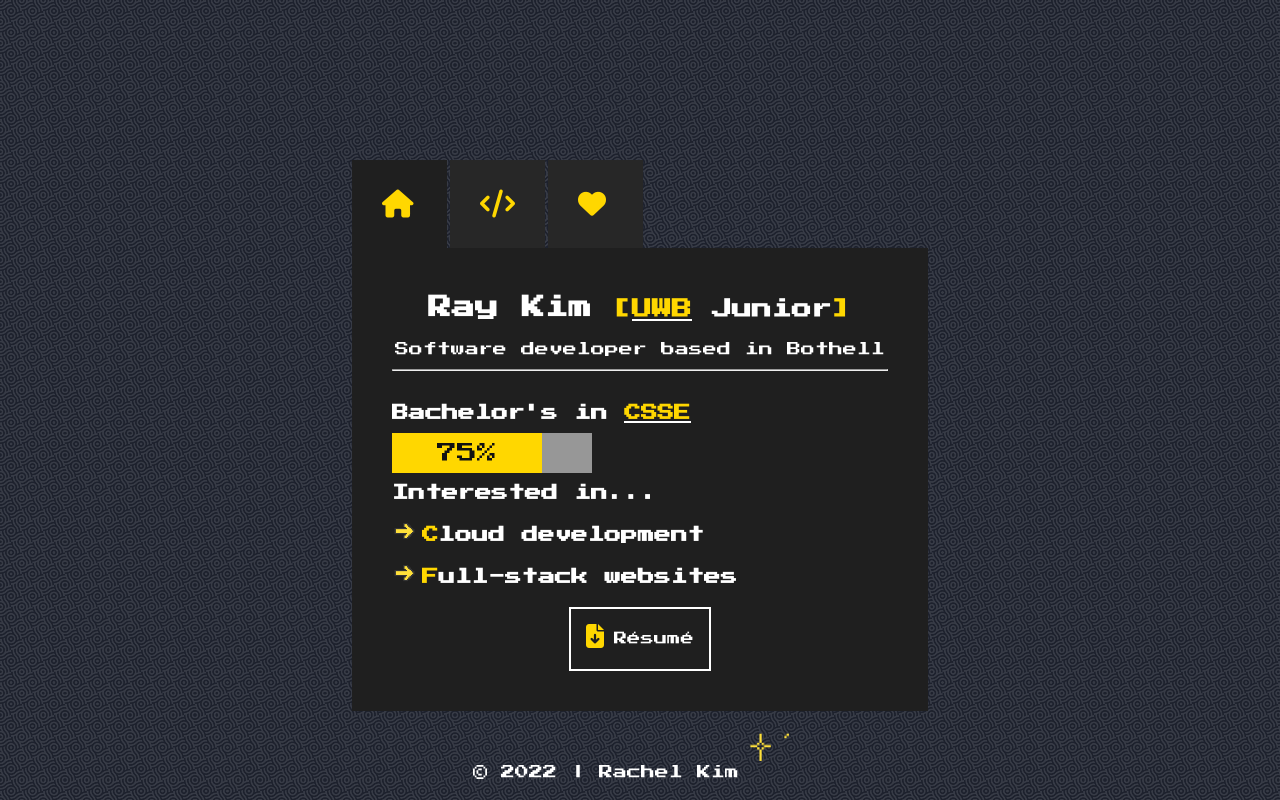
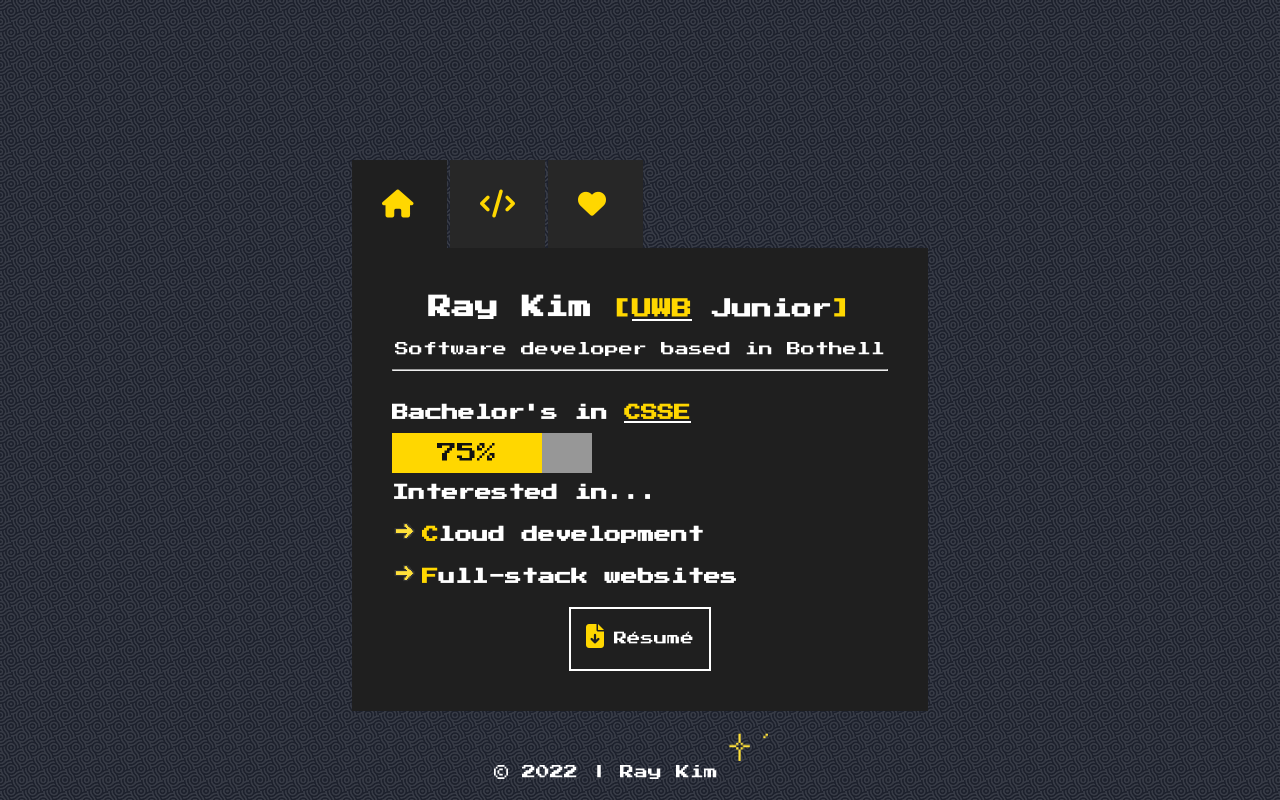
Before and after one commit to GoldenKimchee/GoldenKimchee.github.io, a plain HTML site: page index.html in a window 1280 px wide. Drawn offline with Linux system fonts and the light colour scheme.

Commit message:
update 4/20/2022

```diff
--- a/index.html
+++ b/index.html
@@ -51,7 +51,7 @@
         </section>
     </main>
 
-    <footer>&copy; 2022 | <a href="https://github.com/GoldenKimchee" target="_blank" rel="noreferrer">Rachel Kim</a><img class="sparkle" src="images/sparkle.gif" title="i made this too"/></footer>
+    <footer>&copy; 2022 | <a href="https://github.com/GoldenKimchee" target="_blank" rel="noreferrer">Ray Kim</a><img class="sparkle" src="images/sparkle.gif" title="i made this too"/></footer>
 </body>
 <script src="index.js"></script>
 </html>
```
